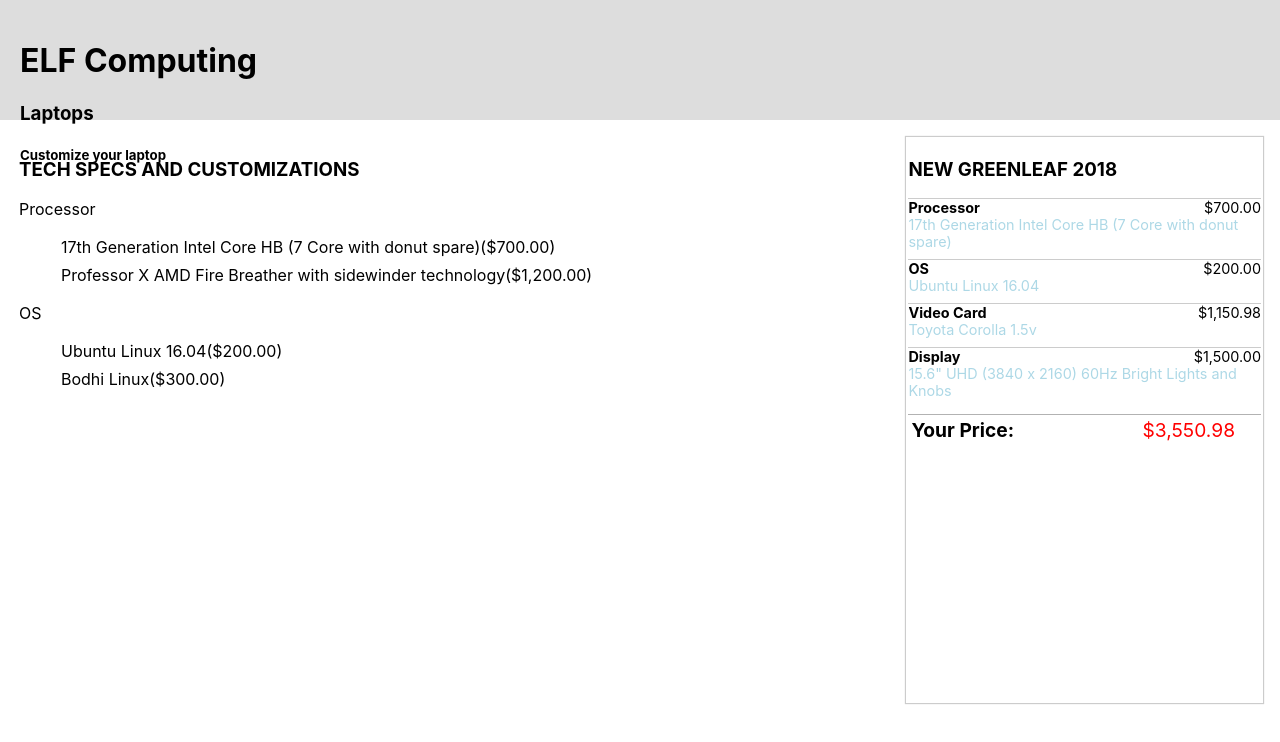
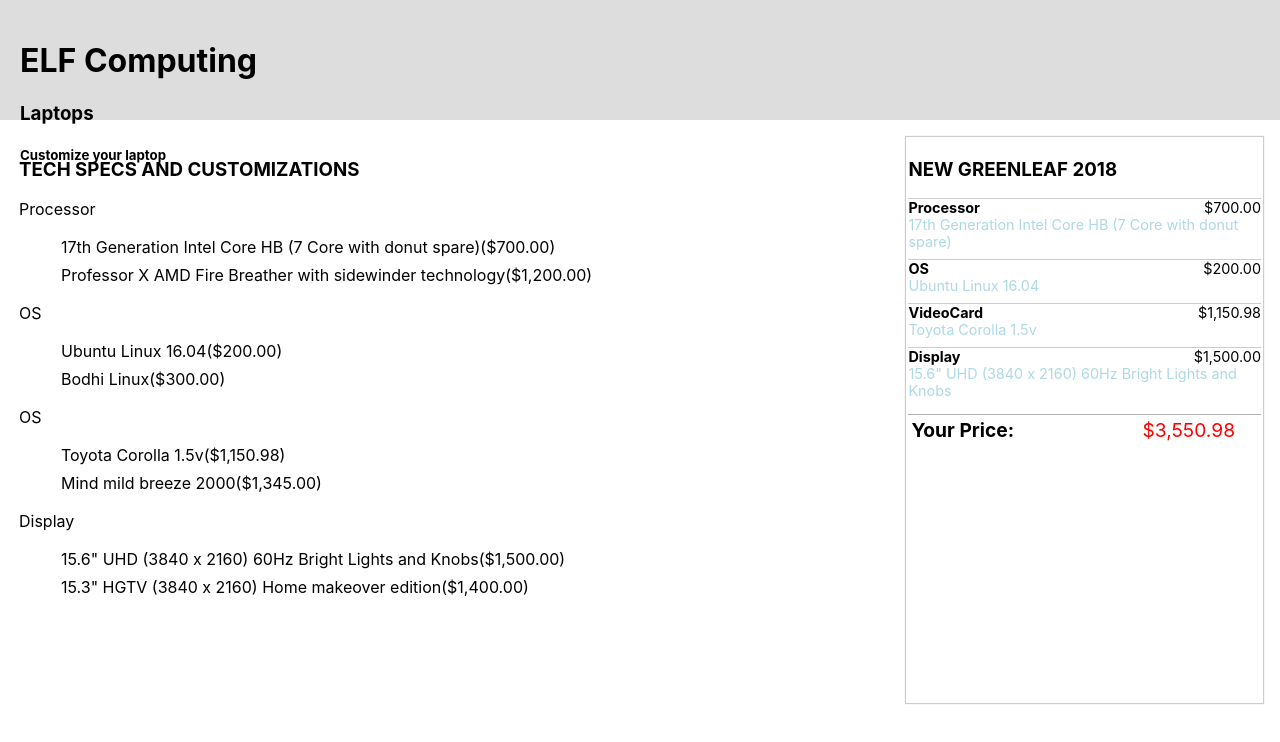
Before and after one commit to thinkful-ei-bee/joel-quonn-laptop-configuration, a React (Create React App) app: page / in a window 1280 px wide. Shown: the top 742 px of the page. Built offline with nearby package versions, Linux system fonts and the light colour scheme.

Commit message:
added Display component to summary

```diff
--- a/src/App.js
+++ b/src/App.js
@@ -4,7 +4,9 @@
 import Summary from './component/Summary/Summary';
 import SummaryTotal from './component/SummaryTotal/SummaryTotal';
 import SpecsProcessor from './component/SpecsProcessor/SpecsProcessor';
-import OS from './component/SpecsProcessor/OS';
+import OS from './component/OS/OS';
+import VideoCard from './component/VideoCard/VideoCard';
+import Display from './component/Display/Display';
 
 class App extends Component {
   constructor(props){
@@ -19,7 +21,7 @@
             name: 'Ubuntu Linux 16.04',
             cost: 200
           },
-        "Video Card":{
+        VideoCard:{
             name: 'Toyota Corolla 1.5v',
             cost: 1150.98
           },
@@ -79,7 +81,16 @@
               selected={this.state.selected.Processor}
               handleUpdateProcessor={(processor, value) => this.updateFeature(processor, value)}
             />
-            <OS OS={this.props.features.OS} selected={this.state.selected.OS} handleUpdateOS={(OS, value) => this.updateFeature(OS, value)}/>
+            <OS OS={this.props.features.OS}
+            selected={this.state.selected.OS}
+            handleUpdateOS={(OS, value) => this.updateFeature(OS, value)}/>
+
+            <VideoCard VC={this.props.features.VideoCard}
+            selected={this.state.selected.VideoCard}
+            handleUpdateVideoCard={(VideoCard, value) => this.updateFeature(VideoCard, value)}/>
+            <Display displays={this.props.features.Display}
+            selected={this.state.selected.Display}
+            handleUpdateDisplay={(Display, value) => this.updateFeature(Display, value)}/>
             {/* { features } */}
           </section>
           <section className="main__summary">
--- /dev/null
+++ b/src/component/Display/Display.js
@@ -0,0 +1,39 @@
+import React, { Component } from 'react';
+
+export default class Display extends Component {
+
+  render() {
+
+    const displays = this.props.displays.map((display, index) => {
+      const selectedClass = display.name === this.props.displays.name ? 'feature__selected' : '';
+      const featureClass = 'feature__option ' + selectedClass;
+
+      return (
+        <li key={index} className="feature__item">
+          <div
+            className={featureClass}
+            onClick={e => this.props.handleUpdateDisplay("Display", display)}
+          >
+            { display.name }
+            ({ new Intl.NumberFormat('en-US', { style: 'currency', currency: 'USD'})
+              .format(display.cost) })
+          </div>
+        </li>
+      )
+    });
+
+    return (
+      <>
+        <div className="feature">Display</div>
+        <div className="feature__name"></div>
+        <ul className="feature__list">
+        { displays }
+        </ul>
+      </>
+    )
+  }
+}
+
+Display.defaultProps = {
+  processors: {}
+}
--- /dev/null
+++ b/src/component/VideoCard/VideoCard.js
@@ -0,0 +1,39 @@
+import React, { Component } from 'react';
+
+export default class VideoCard extends Component {
+
+  render() {
+
+    const videoCards = this.props.VC.map((videoCard, index) => {
+      const selectedClass = videoCard.name === this.props.VC.name ? 'feature__selected' : '';
+      const featureClass = 'feature__option ' + selectedClass;
+
+      return (
+        <li key={index} className="feature__item">
+          <div
+            className={featureClass}
+            onClick={e => this.props.handleUpdateVideoCard("VideoCard", videoCard)}
+          >
+            { videoCard.name }
+            ({ new Intl.NumberFormat('en-US', { style: 'currency', currency: 'USD'})
+              .format(videoCard.cost) })
+          </div>
+        </li>
+      )
+    });
+
+    return (
+      <>
+        <div className="feature">OS</div>
+        <div className="feature__name"></div>
+        <ul className="feature__list">
+        { videoCards }
+        </ul>
+      </>
+    )
+  }
+}
+
+VideoCard.defaultProps = {
+  processors: {}
+}
--- a/src/index.js
+++ b/src/index.js
@@ -24,7 +24,7 @@
       cost: 300
     }
   ],
-  "Video Card": [
+  VideoCard: [
     {
       name: 'Toyota Corolla 1.5v',
       cost: 1150.98
```
Also changed, not shown: src/component/OS/OS.js (renamed from src/component/SpecsProcessor/OS.js).
